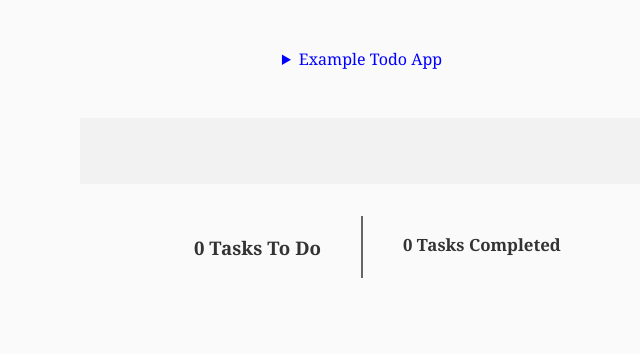
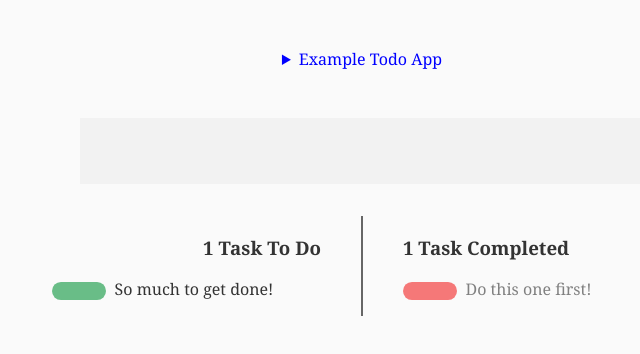
Before and after one commit to JoshLong23/react-todo-001, a React (Create React App) app: page / in a window 1280 px wide. Shown: the top 354 px of the page, without its empty margins (278-918 px from the left). Built offline with nearby package versions, Linux system fonts and the light colour scheme.

Commit message:
animation and colours updated

```diff
--- a/src/Todo.js
+++ b/src/Todo.js
@@ -37,6 +37,7 @@ const TodoItemText = styled.span`
     transition: none;
     @media only screen and (min-width: 800px) {
       transition: all 0.3s ease-out;
+      transition-delay: 0.1s;
     }
     transition-property: width, background-color;
     button {
@@ -91,7 +92,6 @@ const ToDoList = styled.ul`
 `;
 const CompletedList = styled.ul`
   margin: 0;
-  font-size: 0.9rem;
   border-left: 1px solid ${colours.grey66};
   @media only screen and (max-width: 800px) {
     border-left: none;
@@ -122,7 +122,10 @@ const ActionButton = styled.button`
 
 export default () => {
   const [newItem, setNewItem] = useState();
-  const [list, setList] = useState([]);
+  const [list, setList] = useState([
+    { thing: 'So much to get done!', type: 't' },
+    { thing: 'Do this one first!', type: 'c' }
+  ]);
   const [totalTodo, setTotalTodo] = useState();
   const [totalCompleted, setTotalCompleted] = useState();
 
@@ -229,7 +232,7 @@ export default () => {
             item.type === 'c' ? (
               <li key={i} style={{ display: 'flex' }}>
                 <TodoItemText>
-                  <span tabIndex='0'>
+                  <span style={{ background: colours.red80 }} tabIndex='0'>
                     <ActionButton
                       completed
                       onMouseDown={e => {
--- a/src/utils/colours.js
+++ b/src/utils/colours.js
@@ -2,6 +2,8 @@ export default {
   accent: 'rgba(105, 189, 135, 1)',
   accent60: 'rgba(105, 189, 135, 0.6)',
   accent30: 'rgba(105, 189, 135, 0.3)',
+  red: 'rgba(244, 88, 88, 1)',
+  red80: 'rgba(244, 88, 88, 0.8)',
   greyf2: '#f2f2f2',
   grey1a: '#1a1a1a',
   grey66: '#666666'
```
